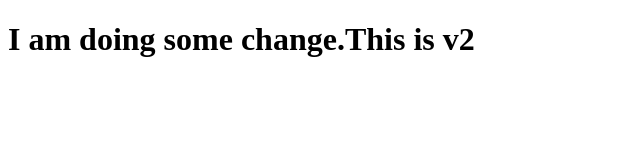
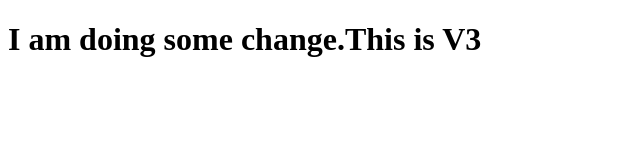
Before and after one commit to prakashgit122/myrepo, a plain HTML site: page index.html in a window 1280 px wide. Shown: the full height of the page, 0-640 px from the left. Drawn offline with Linux system fonts and the light colour scheme.

Commit message:
This is V3

```diff
--- a/index.html
+++ b/index.html
@@ -7,7 +7,7 @@
 </head>
 
 <body>
-    <h1>I am doing some change.This is v2</h1>
+    <h1>I am doing some change.This is V3 </h1>
 
 </body>
 </html>
```
